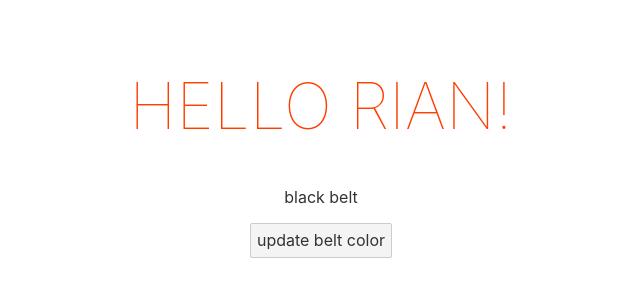
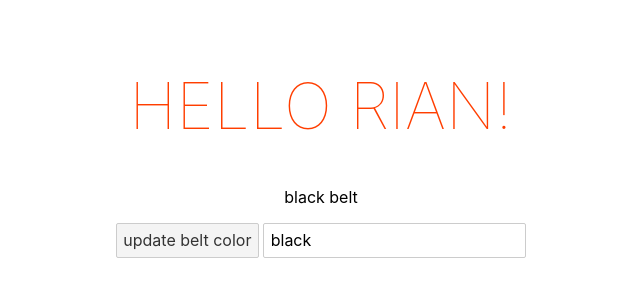
Before and after one commit to rianperassoli/svelte-tuto-beginner, a Svelte app: page / in a window 1280 px wide. Shown: the top 300 px of the page, without its empty margins (319-959 px from the left). Built offline with nearby package versions, Linux system fonts and the light colour scheme.

Commit message:
data binding example with inline style example

```diff
--- a/src/App.svelte
+++ b/src/App.svelte
@@ -2,17 +2,26 @@
   let name = "Rian";
   let beltColour = "black";
 
-  const handleClick = ()=> {
-    beltColour = 'orange'
-  }
+  const handleClick = () => {
+    beltColour = "orange";
+  };
 
+  const handleInput = (event) => {
+    beltColour = event.target.value;
+  };
 </script>
 
 <main>
   <h1>Hello {name}!</h1>
-  <p>{beltColour} belt</p>
+  <p style="color: {beltColour}">{beltColour} belt</p>
 
   <button on:click={handleClick}>update belt color</button>
+
+  <!-- When need a two way data binding use the bind:value.  -->
+  <!-- When need a one way data binding use value and or on:input.  -->
+
+  <!-- <input type="text" on:input={handleInput} value={beltColour}/> -->
+  <input type="text" bind:value={beltColour}/>
 </main>
 
 <style>
```
